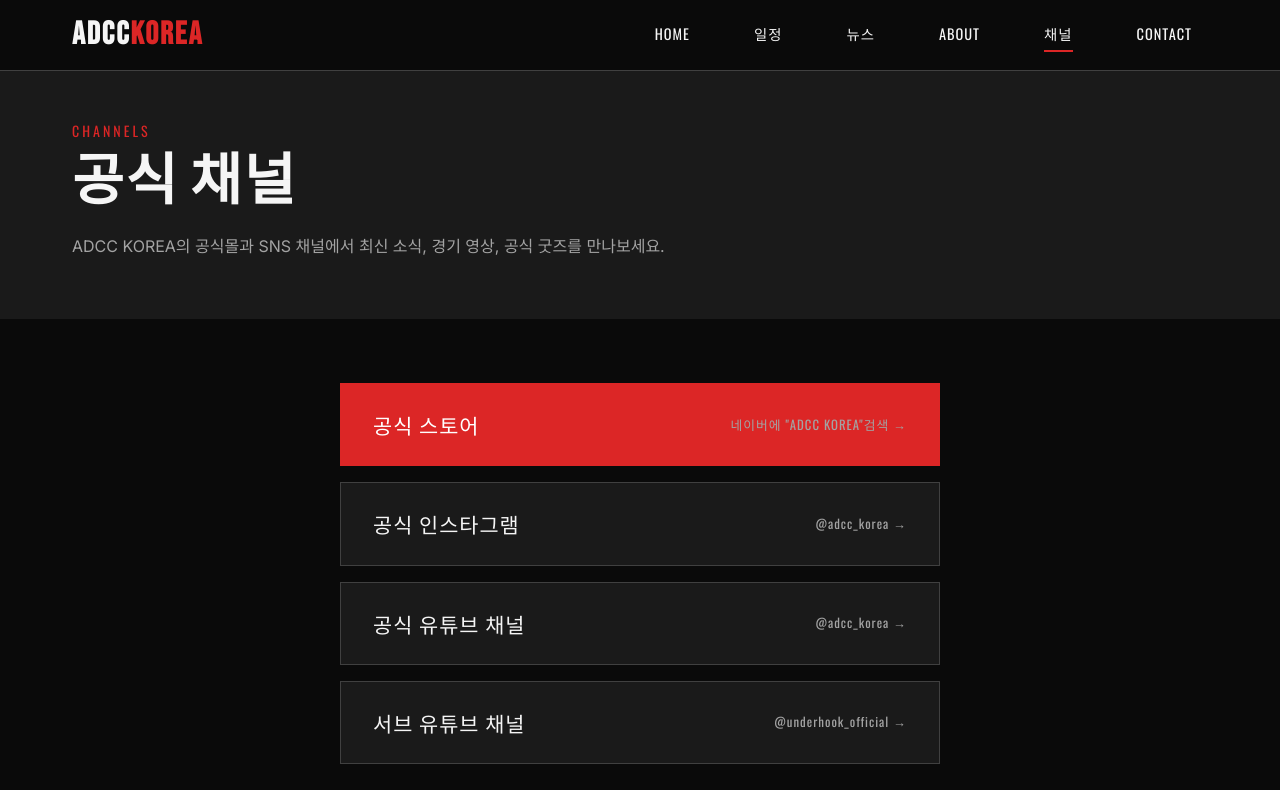
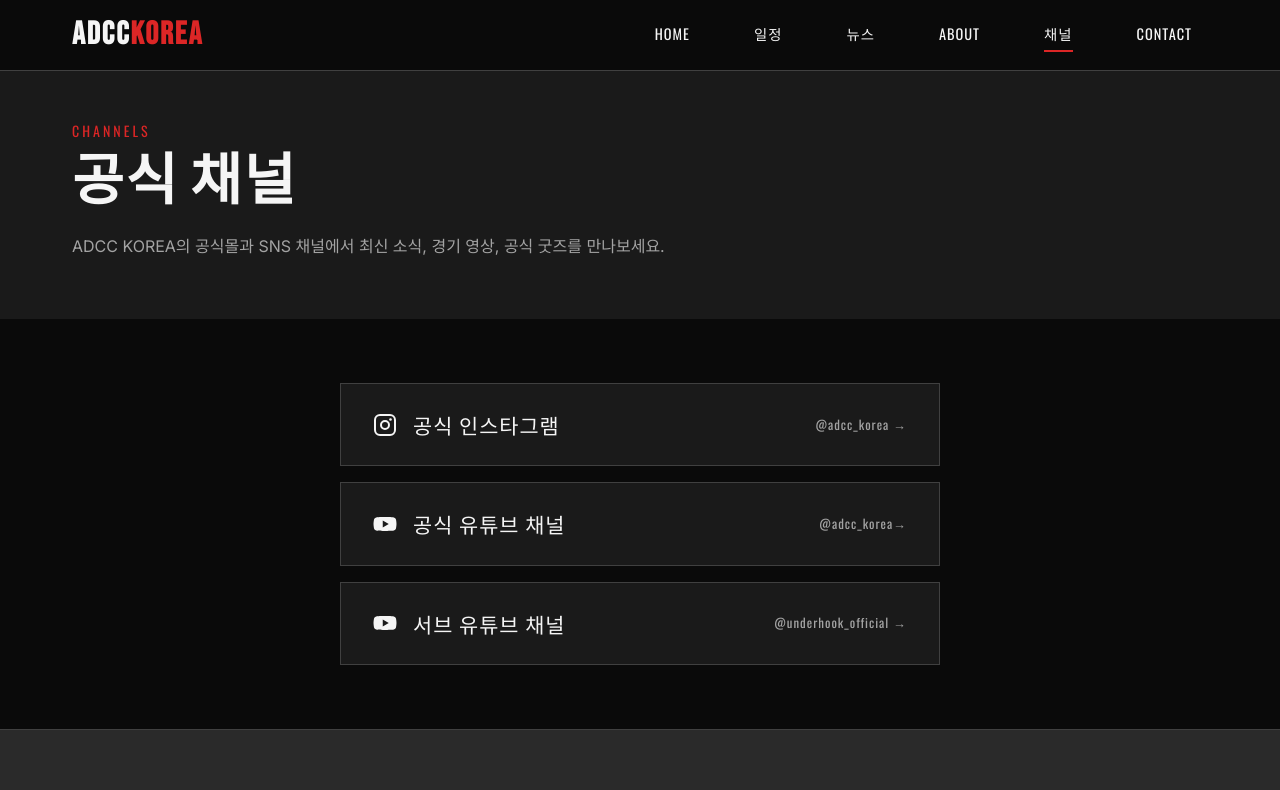
Before and after one commit to KOBONG-maker/adcc_korea, a plain HTML site: page channels.html in a window 1280 px wide. Shown: the top 790 px of the page. Drawn offline with nearby package versions, Linux system fonts and the light colour scheme.

Commit message:
Update social media links with icons and styles

```diff
--- a/channels.html
+++ b/channels.html
@@ -45,24 +45,28 @@
         <div class="container">
             <div style="display: flex; flex-direction: column; gap: 1rem; max-width: 600px; margin: 0 auto;">
 
-                <a href="https://smartstore.naver.com/essentialgrappling" target="_blank" style="display: flex; justify-content: space-between; align-items: center; padding: 1.5rem 2rem; background: var(--color-primary); border: 1px solid var(--color-primary); color: white; text-decoration: none; font-family: var(--font-heading); letter-spacing: 1px;">
-                   <span style="font-size: 1.3rem;">공식 스토어</span>
-                   <span style="font-size: 0.8rem; color: var(--color-text-muted);">네이버에 "ADCC KOREA"검색 →</span>
-                </a>
-
-                <a href="https://www.instagram.com/adcc_korea/" target="_blank" style="display: flex; justify-content: space-between; align-items: center; padding: 1.5rem 2rem; background: var(--color-bg-secondary); border: 1px solid var(--color-border); color: var(--color-text); text-decoration: none; font-family: var(--font-heading); letter-spacing: 1px;">
-                   <span style="font-size: 1.3rem;">공식 인스타그램</span>
+                <a href="https://www.instagram.com/adcc_korea/" target="_blank" style="display: flex; justify-content: space-between; align-items: center; gap: 1rem; padding: 1.5rem 2rem; background: var(--color-bg-secondary); border: 1px solid var(--color-border); color: var(--color-text); text-decoration: none; font-family: var(--font-heading); letter-spacing: 1px;">
+                   <span style="display: flex; align-items: center; gap: 1rem; min-width: 0;">
+                       <svg viewBox="0 0 24 24" fill="none" stroke="currentColor" stroke-width="2" stroke-linecap="round" stroke-linejoin="round" style="width: 24px; height: 24px; flex: 0 0 auto;"><rect x="2" y="2" width="20" height="20" rx="5"/><circle cx="12" cy="12" r="4"/><circle cx="17.5" cy="6.5" r="1.3" fill="currentColor" stroke="none"/></svg>
+                       <span style="font-size: 1.3rem;">공식 인스타그램</span>
+                   </span>
                    <span style="font-size: 0.8rem; color: var(--color-text-muted);">@adcc_korea →</span>
                </a>
 
-               <a href="https://www.youtube.com/@adcc_korea" target="_blank" style="display: flex; justify-content: space-between; align-items: center; padding: 1.5rem 2rem; background: var(--color-bg-secondary); border: 1px solid var(--color-border); color: var(--color-text); text-decoration: none; font-family: var(--font-heading); letter-spacing: 1px;">
-                  <span style="font-size: 1.3rem;">공식 유튜브 채널</span>
-                  <span style="font-size: 0.8rem; color: var(--color-text-muted);">@adcc_korea →</span>
+               <a href="https://www.youtube.com/@adcc_korea" target="_blank" style="display: flex; justify-content: space-between; align-items: center; gap: 1rem; padding: 1.5rem 2rem; background: var(--color-bg-secondary); border: 1px solid var(--color-border); color: var(--color-text); text-decoration: none; font-family: var(--font-heading); letter-spacing: 1px;">
+                  <span style="display: flex; align-items: center; gap: 1rem; min-width: 0;">
+                      <svg viewBox="0 0 24 24" fill="currentColor" style="width: 24px; height: 24px; flex: 0 0 auto;"><path d="M23 7.5a3 3 0 0 0-2.1-2.1C19 5 12 5 12 5s-7 0-8.9.4A3 3 0 0 0 1 7.5 31 31 0 0 0 .5 12 31 31 0 0 0 1 16.5a3 3 0 0 0 2.1 2.1C5 19 12 19 12 19s7 0 8.9-.4a3 3 0 0 0 2.1-2.1A31 31 0 0 0 23.5 12 31 31 0 0 0 23 7.5zM9.75 15.5v-7l6 3.5z"/></svg>
+                      <span style="font-size: 1.3rem;">공식 유튜브 채널</span>
+                  </span>
+                  <span style="font-size: 0.8rem; color: var(--color-text-muted);">@adcc_korea→</span>
                </a>
 
-               <a href="https://www.youtube.com/@underhook_official" target="_blank" style="display: flex; justify-content: space-between; align-items: center; padding: 1.5rem 2rem; background: var(--color-bg-secondary); border: 1px solid var(--color-border); color: var(--color-text); text-decoration: none; font-family: var(--font-heading); letter-spacing: 1px;">
-                  <span style="font-size: 1.3rem;">서브 유튜브 채널</span>
-                  <span style="font-size: 0.8rem; color: var(--color-text-muted);">@underhook_official →</span>
+               <a href="https://www.youtube.com/@underhook_official" target="_blank" style="display: flex; justify-content: space-between; align-items: center; gap: 1rem; padding: 1.5rem 2rem; background: var(--color-bg-secondary); border: 1px solid var(--color-border); color: var(--color-text); text-decoration: none; font-family: var(--font-heading); letter-spacing: 1px;">
+                   <span style="display: flex; align-items: center; gap: 1rem; min-width: 0;">
+                       <svg viewBox="0 0 24 24" fill="currentColor" style="width: 24px; height: 24px; flex: 0 0 auto;"><path d="M23 7.5a3 3 0 0 0-2.1-2.1C19 5 12 5 12 5s-7 0-8.9.4A3 3 0 0 0 1 7.5 31 31 0 0 0 .5 12 31 31 0 0 0 1 16.5a3 3 0 0 0 2.1 2.1C5 19 12 19 12 19s7 0 8.9-.4a3 3 0 0 0 2.1-2.1A31 31 0 0 0 23.5 12 31 31 0 0 0 23 7.5zM9.75 15.5v-7l6 3.5z"/></svg>
+                       <span style="font-size: 1.3rem;">서브 유튜브 채널</span>
+                   </span>
+                   <span style="font-size: 0.8rem; color: var(--color-text-muted);">@underhook_official →</span>
                </a>
 
         </div>
```
